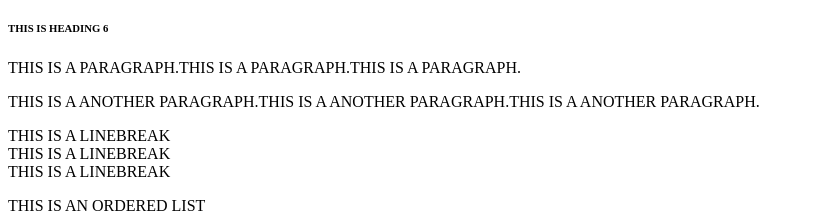
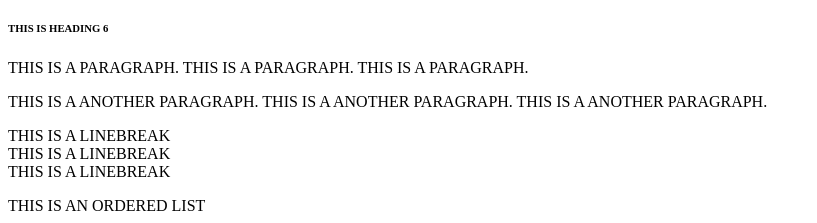
Before and after one commit to Rahul-Maity/Assignment-1-HTML, a plain HTML site: page index.html in a window 1280 px wide. Shown: the part 229-452 px from the top of the page, 0-817 px from the left. Drawn offline with Linux system fonts and the light colour scheme.

Commit message:
updating index.html

```diff
--- a/index.html
+++ b/index.html
@@ -3,7 +3,7 @@
 <head>
     <meta charset="UTF-8">
     <meta name="viewport" content="width=device-width, initial-scale=1.0">
-    <title>Document</title>
+    <title>Assignment 1 html</title>
 </head>
 <body>
     <div>
@@ -14,16 +14,23 @@
     <h5>THIS IS HEADING 5</h5>
     <h6>THIS IS HEADING 6</h6>
     </div>
-    <div>
-        <p>THIS IS A PARAGRAPH.THIS IS A PARAGRAPH.THIS IS A PARAGRAPH.</p>
-    </div>
-    <div>
-        <p>THIS IS A ANOTHER PARAGRAPH.THIS IS A ANOTHER PARAGRAPH.THIS IS A ANOTHER PARAGRAPH.</p>
-    </div>
+    <p>
+        <span>THIS IS A PARAGRAPH.</span>
+        <span>THIS IS A PARAGRAPH.</span>
+        <span>THIS IS A PARAGRAPH.</span>
+        <!-- span is  an inline element.The 3 lines projected in a same line as showed in the assignment  -->
+    </p>
+
+    <p>
+        <span>THIS IS A ANOTHER PARAGRAPH.</span>
+        <span>THIS IS A ANOTHER PARAGRAPH.</span>
+        <span>THIS IS A ANOTHER PARAGRAPH.</span>
+    </p>
     <div>
         THIS IS A LINEBREAK<br>THIS IS A LINEBREAK<br>THIS IS A LINEBREAK
     </div>
     <div><p>THIS IS AN ORDERED LIST</p>
+        <!-- Below <ol> tag used for creating ordered list -->
         <ol>
 
             <li>Item 1</li>
@@ -34,6 +41,7 @@
         </ol>
     </div>
     <div><p>THIS IS AN UNORDERED LIST</p>
+       <!-- Below <ul> tag used for creating unordered list -->
         <ul>
 
             <li>Item 1</li>
@@ -44,6 +52,7 @@
         </ul>
     </div>
    <div>
+
     <strong>  &nbsp;   &nbsp;   &nbsp;   &nbsp; THIS TEXT IS BOLD</strong>
 </div>
     &nbsp; <!-- Add a space -->
```
